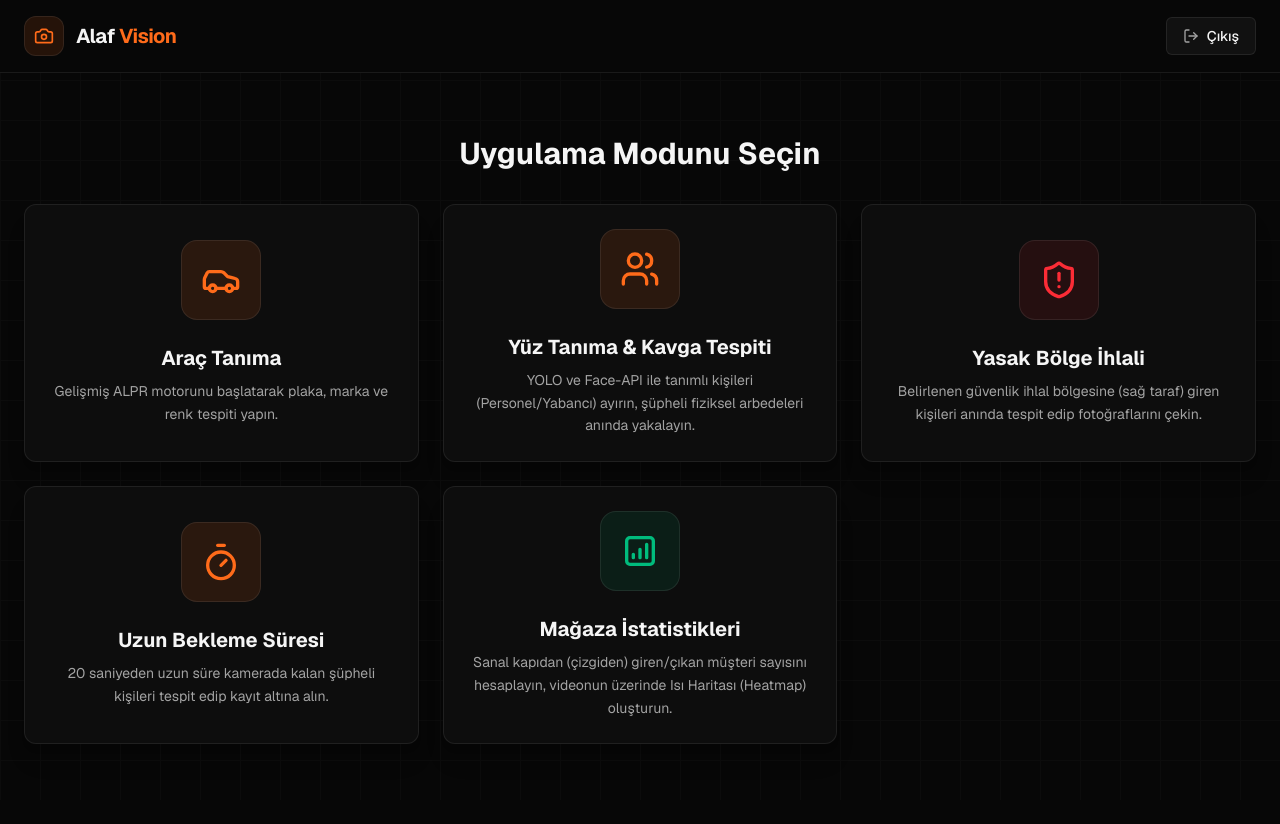
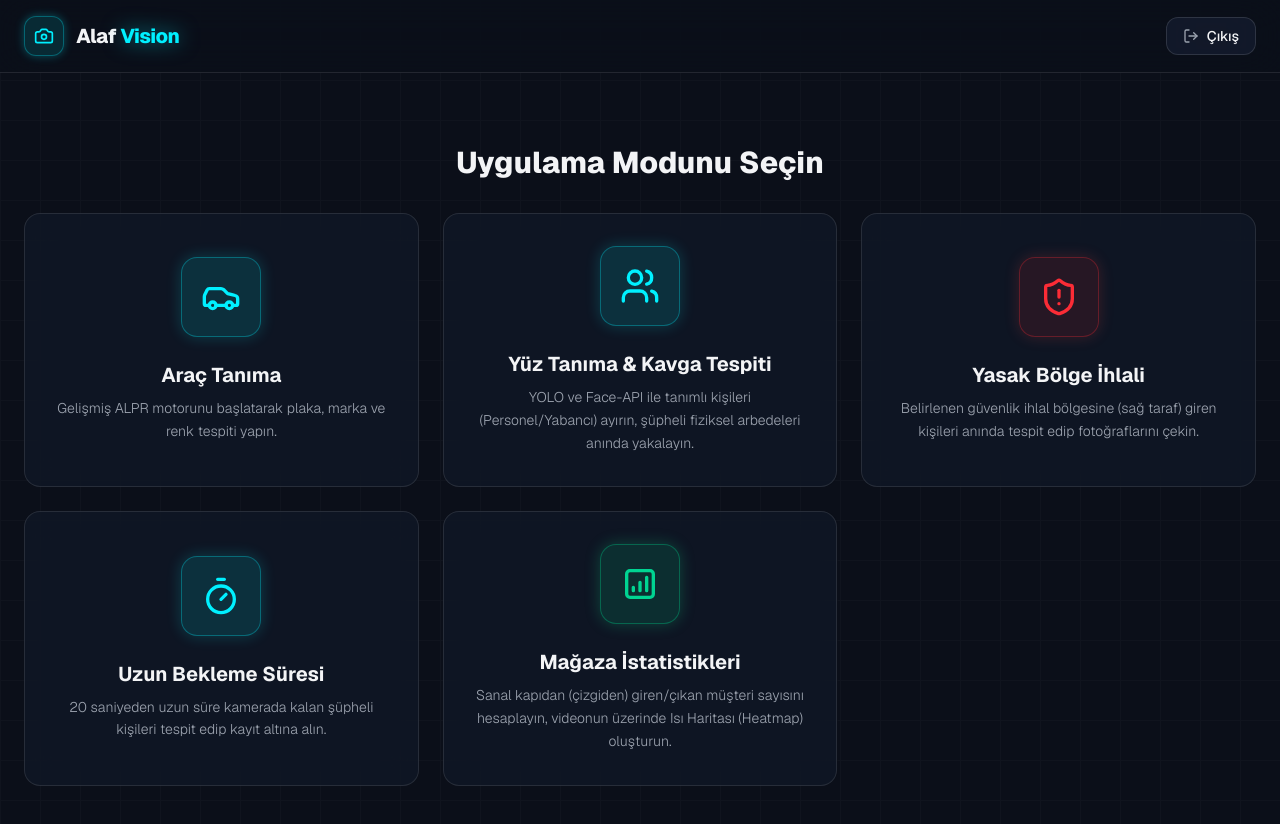
Before and after one commit to mtntasci/AlafVision, a Next.js app in the folder webapp/: page /dashboard in a window 1280 px wide. Shown: the top 824 px of the page. Before the commit the page ends 800 px from the top, so only its background shows below. Built offline with nearby package versions, Linux system fonts and the light colour scheme.

Commit message:
style: update dashboard UI with glassmorphism effects and enhanced styling components

```diff
--- a/webapp/src/app/dashboard/page.tsx
+++ b/webapp/src/app/dashboard/page.tsx
@@ -27,88 +27,88 @@ export default function Dashboard() {
       </div>
 
       {/* Header */}
-      <header className="absolute top-0 left-0 right-0 z-30 flex justify-between items-center px-6 py-4 bg-background border-b border-border-subtle">
+      <header className="sticky top-0 left-0 right-0 z-30 flex justify-between items-center px-6 py-4 bg-background/80 backdrop-blur-xl border-b border-white/10">
         <div className="flex items-center gap-3">
-          <div className="w-10 h-10 rounded-xl bg-accent-soft flex items-center justify-center border border-border-subtle">
+          <div className="w-10 h-10 rounded-xl bg-accent-soft flex items-center justify-center border border-accent/30 shadow-[0_0_10px_rgba(0,240,255,0.3)]">
             <Camera className="w-5 h-5 text-accent" />
           </div>
-          <span className="text-xl font-bold tracking-tight text-primary-text">
-            Alaf <span className="text-accent">Vision</span>
+          <span className="text-xl font-extrabold tracking-tight text-primary-text">
+            Alaf <span className="text-accent drop-shadow-[0_0_10px_rgba(0,240,255,0.5)]">Vision</span>
           </span>
         </div>
 
         <button
           onClick={handleLogout}
-          className="group flex items-center gap-2 px-4 py-2 bg-surface-2 text-primary-text border border-border-subtle rounded-md hover:bg-surface-3 transition-colors font-medium text-sm"
+          className="group flex items-center gap-2 px-4 py-2 glass-panel text-primary-text border border-white/15 rounded-xl hover:border-accent/50 hover:bg-white/5 transition-all duration-300 font-medium text-sm"
         >
           <LogOut size={16} className="text-secondary-text group-hover:text-primary-text transition-colors" />
           Çıkış
         </button>
       </header>
 
-      <main className="flex-1 relative z-10 flex flex-col items-center justify-center p-6 mt-20">
-        <h2 className="text-3xl font-bold text-primary-text mb-8 text-center animate-in slide-in-from-top-4 fade-in duration-500">
+      <main className="flex-1 relative z-10 flex flex-col items-center justify-center p-6 mt-12 mb-12">
+        <h2 className="text-3xl font-extrabold text-primary-text mb-8 text-center animate-in slide-in-from-top-4 fade-in duration-500">
           Uygulama Modunu Seçin
         </h2>
         <div className="max-w-7xl w-full grid grid-cols-1 md:grid-cols-2 lg:grid-cols-3 gap-6 animate-in slide-in-from-bottom-6 fade-in duration-700">
 
-          <Link href="/dashboard/vehicle" className="flex flex-col items-center justify-center gap-6 p-6 bg-surface-1 border border-border-subtle rounded-xl hover:border-accent hover:bg-surface-2 transition-colors shadow-xl group text-center cursor-pointer">
-            <div className="w-20 h-20 rounded-2xl bg-accent-soft flex items-center justify-center border border-border-subtle group-hover:scale-105 transition-transform duration-300">
+          <Link href="/dashboard/vehicle" className="glass-card flex flex-col items-center justify-center gap-6 p-8 border border-white/10 rounded-2xl hover:border-accent/50 hover:shadow-[0_0_20px_rgba(0,240,255,0.15)] hover:-translate-y-1 transition-all duration-300 group text-center cursor-pointer">
+            <div className="w-20 h-20 rounded-2xl bg-accent-soft flex items-center justify-center border border-accent/30 group-hover:scale-110 transition-transform duration-300 shadow-[0_0_15px_rgba(0,240,255,0.2)]">
               <Car className="w-10 h-10 text-accent" />
             </div>
             <div>
               <h3 className="text-xl font-bold text-primary-text mb-2">Araç Tanıma</h3>
-              <p className="text-secondary-text text-sm font-normal leading-relaxed">
+              <p className="text-secondary-text text-sm font-light leading-relaxed">
                 Gelişmiş ALPR motorunu başlatarak plaka, marka ve renk tespiti yapın.
               </p>
             </div>
           </Link>
 
-          <Link href="/dashboard/human" className="flex flex-col items-center justify-center gap-6 p-6 bg-surface-1 border border-border-subtle rounded-xl hover:border-accent hover:bg-surface-2 transition-colors shadow-xl group text-center cursor-pointer">
-            <div className="w-20 h-20 rounded-2xl bg-accent-soft flex items-center justify-center border border-border-subtle group-hover:scale-105 transition-transform duration-300">
+          <Link href="/dashboard/human" className="glass-card flex flex-col items-center justify-center gap-6 p-8 border border-white/10 rounded-2xl hover:border-accent/50 hover:shadow-[0_0_20px_rgba(0,240,255,0.15)] hover:-translate-y-1 transition-all duration-300 group text-center cursor-pointer">
+            <div className="w-20 h-20 rounded-2xl bg-accent-soft flex items-center justify-center border border-accent/30 group-hover:scale-110 transition-transform duration-300 shadow-[0_0_15px_rgba(0,240,255,0.2)]">
               <Users className="w-10 h-10 text-accent" />
             </div>
             <div>
               <h3 className="text-xl font-bold text-primary-text mb-2">Yüz Tanıma & Kavga Tespiti</h3>
-              <p className="text-secondary-text text-sm font-normal leading-relaxed">
+              <p className="text-secondary-text text-sm font-light leading-relaxed">
                 YOLO ve Face-API ile tanımlı kişileri (Personel/Yabancı) ayırın, şüpheli fiziksel arbedeleri anında yakalayın.
               </p>
             </div>
           </Link>
 
-          <Link href="/dashboard/intrusion" className="flex flex-col items-center justify-center gap-6 p-6 bg-surface-1 border border-border-subtle rounded-xl hover:border-accent hover:bg-surface-2 transition-colors shadow-xl group text-center cursor-pointer">
-            <div className="w-20 h-20 rounded-2xl bg-red-500/10 flex items-center justify-center border border-border-subtle group-hover:scale-105 transition-transform duration-300">
+          <Link href="/dashboard/intrusion" className="glass-card flex flex-col items-center justify-center gap-6 p-8 border border-white/10 rounded-2xl hover:border-red-500/50 hover:shadow-[0_0_20px_rgba(239,68,68,0.15)] hover:-translate-y-1 transition-all duration-300 group text-center cursor-pointer">
+            <div className="w-20 h-20 rounded-2xl bg-red-500/10 flex items-center justify-center border border-red-500/30 group-hover:scale-110 transition-transform duration-300 shadow-[0_0_15px_rgba(239,68,68,0.2)]">
               <ShieldAlert className="w-10 h-10 text-red-500" />
             </div>
             <div>
               <h3 className="text-xl font-bold text-primary-text mb-2">Yasak Bölge İhlali</h3>
-              <p className="text-secondary-text text-sm font-normal leading-relaxed">
+              <p className="text-secondary-text text-sm font-light leading-relaxed">
                 Belirlenen güvenlik ihlal bölgesine (sağ taraf) giren kişileri anında tespit edip fotoğraflarını çekin.
               </p>
             </div>
           </Link>
 
-          <Link href="/dashboard/loitering" className="flex flex-col items-center justify-center gap-6 p-6 bg-surface-1 border border-border-subtle rounded-xl hover:border-accent hover:bg-surface-2 transition-colors shadow-xl group text-center cursor-pointer">
-            <div className="w-20 h-20 rounded-2xl bg-accent-soft flex items-center justify-center border border-border-subtle group-hover:scale-105 transition-transform duration-300">
+          <Link href="/dashboard/loitering" className="glass-card flex flex-col items-center justify-center gap-6 p-8 border border-white/10 rounded-2xl hover:border-accent/50 hover:shadow-[0_0_20px_rgba(0,240,255,0.15)] hover:-translate-y-1 transition-all duration-300 group text-center cursor-pointer">
+            <div className="w-20 h-20 rounded-2xl bg-accent-soft flex items-center justify-center border border-accent/30 group-hover:scale-110 transition-transform duration-300 shadow-[0_0_15px_rgba(0,240,255,0.2)]">
               <Timer className="w-10 h-10 text-accent" />
             </div>
             <div>
               <h3 className="text-xl font-bold text-primary-text mb-2">Uzun Bekleme Süresi</h3>
-              <p className="text-secondary-text text-sm font-normal leading-relaxed">
+              <p className="text-secondary-text text-sm font-light leading-relaxed">
                 20 saniyeden uzun süre kamerada kalan şüpheli kişileri tespit edip kayıt altına alın.
               </p>
             </div>
           </Link>
 
-          <Link href="/dashboard/store" className="flex flex-col items-center justify-center gap-6 p-6 bg-surface-1 border border-border-subtle rounded-xl hover:border-accent hover:bg-surface-2 transition-colors shadow-xl group text-center cursor-pointer">
-            <div className="w-20 h-20 rounded-2xl bg-emerald-500/10 flex items-center justify-center border border-border-subtle group-hover:scale-105 transition-transform duration-300">
-              <svg className="w-10 h-10 text-emerald-500" fill="none" viewBox="0 0 24 24" stroke="currentColor">
+          <Link href="/dashboard/store" className="glass-card flex flex-col items-center justify-center gap-6 p-8 border border-white/10 rounded-2xl hover:border-emerald-500/50 hover:shadow-[0_0_20px_rgba(16,185,129,0.15)] hover:-translate-y-1 transition-all duration-300 group text-center cursor-pointer">
+            <div className="w-20 h-20 rounded-2xl bg-emerald-500/15 flex items-center justify-center border border-emerald-500/40 group-hover:scale-110 transition-transform duration-300 military-badge-glow">
+              <svg className="w-10 h-10 text-emerald-400" fill="none" viewBox="0 0 24 24" stroke="currentColor">
                 <path strokeLinecap="round" strokeLinejoin="round" strokeWidth={2} d="M16 8v8m-4-5v5m-4-2v2m-2 4h12a2 2 0 002-2V6a2 2 0 00-2-2H6a2 2 0 00-2 2v12a2 2 0 002 2z" />
               </svg>
             </div>
             <div>
               <h3 className="text-xl font-bold text-primary-text mb-2">Mağaza İstatistikleri</h3>
-              <p className="text-secondary-text text-sm font-normal leading-relaxed">
+              <p className="text-secondary-text text-sm font-light leading-relaxed">
                 Sanal kapıdan (çizgiden) giren/çıkan müşteri sayısını hesaplayın, videonun üzerinde Isı Haritası (Heatmap) oluşturun.
               </p>
             </div>
--- a/webapp/src/app/globals.css
+++ b/webapp/src/app/globals.css
@@ -1,29 +1,35 @@
 @import "tailwindcss";
 
 :root {
-  --background: #070707;
-  --foreground: #F5F5F5;
+  /* Core Background & Foreground */
+  --background: #0B0F19; /* Deep Space Anthracite */
+  --background-secondary: #0D1322;
+  --foreground: #F3F4F6;
 
-  /* Surfaces / Cards */
-  --color-surface-1: #0D0D0D;
-  --color-surface-2: #111111;
-  --color-surface-3: #171717;
+  /* Surfaces & Cards */
+  --color-surface-1: #111827; /* Glass & Card Container */
+  --color-surface-2: #172033; /* Form Container / Terminal Header */
+  --color-surface-3: #1F293D; /* Interactive Badges & Micro Buttons */
 
-  /* Text */
-  --color-primary-text: #F5F5F5;
-  --color-secondary-text: #A3A3A3;
+  /* Text Tokens */
+  --color-primary-text: #F3F4F6;
+  --color-secondary-text: #9CA3AF;
 
   /* Borders */
   --color-border-subtle: rgba(255, 255, 255, 0.08);
+  --color-cyber-border: rgba(0, 240, 255, 0.3);
 
-  /* Brand / Interactive */
-  --color-accent: #FF6B1A;
-  --color-accent-hover: #FF7A2F;
-  --color-accent-soft: rgba(255, 107, 26, 0.12);
+  /* Brand / Interactive Accents */
+  --color-accent: #00F0FF; /* Cyber Blue Primary */
+  --color-accent-hover: #38BDF8;
+  --color-accent-soft: rgba(0, 240, 255, 0.12);
+  --color-military-green: #10B981; /* Matrix Green / Defense Grade */
+  --color-flame: #FF6A00; /* Alaf Flame Accent */
 }
 
 @theme inline {
   --color-background: var(--background);
+  --color-background-secondary: var(--background-secondary);
   --color-foreground: var(--foreground);
   --font-sans: var(--font-geist-sans), Inter, sans-serif;
   --font-mono: var(--font-geist-mono), monospace;
@@ -36,10 +42,13 @@
   --color-secondary-text: var(--color-secondary-text);
 
   --color-border-subtle: var(--color-border-subtle);
+  --color-cyber-border: var(--color-cyber-border);
 
   --color-accent: var(--color-accent);
   --color-accent-hover: var(--color-accent-hover);
   --color-accent-soft: var(--color-accent-soft);
+  --color-military-green: var(--color-military-green);
+  --color-flame: var(--color-flame);
 }
 
 body {
@@ -47,3 +56,26 @@ body {
   color: var(--foreground);
   font-family: var(--font-sans);
 }
+
+/* Glassmorphism & Cyber Glow Utilities */
+.glass-card {
+  background-color: rgba(17, 24, 39, 0.75);
+  backdrop-filter: blur(16px);
+  -webkit-backdrop-filter: blur(16px);
+  border: 1px solid rgba(255, 255, 255, 0.1);
+}
+
+.glass-panel {
+  background-color: rgba(23, 32, 51, 0.65);
+  backdrop-filter: blur(20px);
+  -webkit-backdrop-filter: blur(20px);
+  border: 1px solid rgba(255, 255, 255, 0.12);
+}
+
+.cyber-glow {
+  box-shadow: 0 0 20px rgba(0, 240, 255, 0.25);
+}
+
+.military-badge-glow {
+  box-shadow: 0 0 15px rgba(16, 185, 129, 0.3);
+}
--- a/webapp/src/app/legal/kvkk/page.tsx
+++ b/webapp/src/app/legal/kvkk/page.tsx
@@ -7,7 +7,7 @@ export default function KvkkPage() {
       <Navbar />
 
       <main className="flex-1 relative z-10 flex flex-col items-center py-20 px-4">
-        <article className="w-full max-w-4xl bg-surface-1 border border-border-subtle rounded-2xl p-8 md:p-12 shadow-xl">
+        <article className="w-full max-w-4xl glass-card border border-white/10 rounded-3xl p-8 md:p-12 shadow-2xl backdrop-blur-xl">
           <h1 className="text-3xl md:text-4xl font-bold text-primary-text mb-8 border-b border-border-subtle pb-6">KVKK Aydınlatma Metni</h1>
 
           <div className="space-y-6 text-secondary-text leading-relaxed">
--- a/webapp/src/app/legal/privacy/page.tsx
+++ b/webapp/src/app/legal/privacy/page.tsx
@@ -7,7 +7,7 @@ export default function PrivacyPolicyPage() {
       <Navbar />
 
       <main className="flex-1 relative z-10 flex flex-col items-center py-20 px-4">
-        <article className="w-full max-w-4xl bg-surface-1 border border-border-subtle rounded-2xl p-8 md:p-12 shadow-xl">
+        <article className="w-full max-w-4xl glass-card border border-white/10 rounded-3xl p-8 md:p-12 shadow-2xl backdrop-blur-xl">
           <h1 className="text-3xl md:text-4xl font-bold text-primary-text mb-8 border-b border-border-subtle pb-6">Gizlilik Politikası</h1>
 
           <div className="space-y-6 text-secondary-text leading-relaxed">
```
Also changed, not shown: webapp/src/app/login/page.tsx (+9 -9 lines), webapp/src/app/page.tsx (+60 -63 lines), webapp/src/components/Navbar.tsx (+6 -6 lines).
